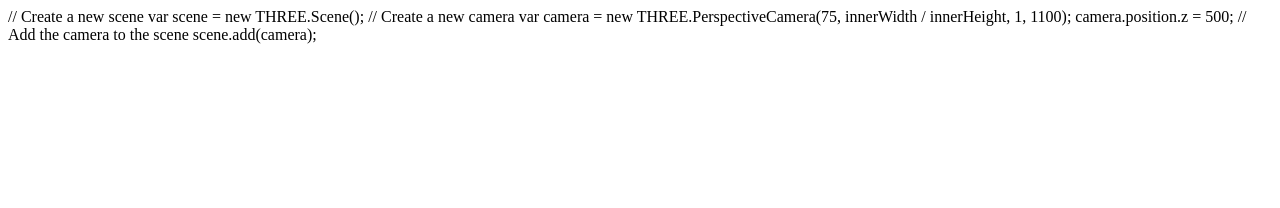
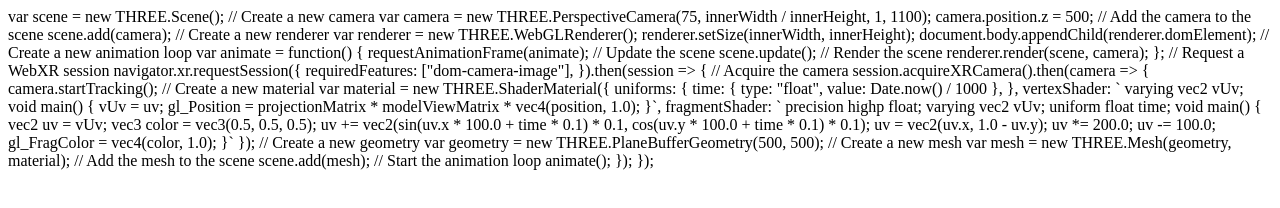
Before and after one commit to jidnyasa012/webxrDemo, a plain HTML site: page index.html in a window 1280 px wide. Drawn offline with nearby package versions, Linux system fonts and the light colour scheme.

Commit message:
Update index.html

```diff
--- a/index.html
+++ b/index.html
@@ -8,7 +8,6 @@
   <script src="https://cdnjs.cloudflare.com/ajax/libs/three.js/0.149.0/three.module.js"></script>
 </head>
 <body>
-  // Create a new scene
   var scene = new THREE.Scene();
 
 // Create a new camera
@@ -18,5 +17,73 @@
 // Add the camera to the scene
 scene.add(camera);
 
+// Create a new renderer
+var renderer = new THREE.WebGLRenderer();
+renderer.setSize(innerWidth, innerHeight);
+document.body.appendChild(renderer.domElement);
+
+// Create a new animation loop
+var animate = function() {
+  requestAnimationFrame(animate);
+
+  // Update the scene
+  scene.update();
+
+  // Render the scene
+  renderer.render(scene, camera);
+};
+
+// Request a WebXR session
+navigator.xr.requestSession({
+  requiredFeatures: ["dom-camera-image"],
+}).then(session => {
+  // Acquire the camera
+  session.acquireXRCamera().then(camera => {
+    camera.startTracking();
+
+    // Create a new material
+    var material = new THREE.ShaderMaterial({
+      uniforms: {
+        time: { type: "float", value: Date.now() / 1000 },
+      },
+      vertexShader: `
+        varying vec2 vUv;
+
+        void main() {
+          vUv = uv;
+          gl_Position = projectionMatrix * modelViewMatrix * vec4(position, 1.0);
+        }`,
+      fragmentShader: `
+        precision highp float;
+
+        varying vec2 vUv;
+        uniform float time;
+
+        void main() {
+          vec2 uv = vUv;
+          vec3 color = vec3(0.5, 0.5, 0.5);
+          uv += vec2(sin(uv.x * 100.0 + time * 0.1) * 0.1, cos(uv.y * 100.0 + time * 0.1) * 0.1);
+          uv = vec2(uv.x, 1.0 - uv.y);
+          uv *= 200.0;
+          uv -= 100.0;
+          gl_FragColor = vec4(color, 1.0);
+        }`
+    });
+
+    // Create a new geometry
+    var geometry = new THREE.PlaneBufferGeometry(500, 500);
+
+    // Create a new mesh
+    var mesh = new THREE.Mesh(geometry, material);
+
+    // Add the mesh to the scene
+    scene.add(mesh);
+
+    // Start the animation loop
+    animate();
+  });
+});
+
+
 </body>
 </html>
```
Lines whose indentation alone changed are shown as unchanged.
